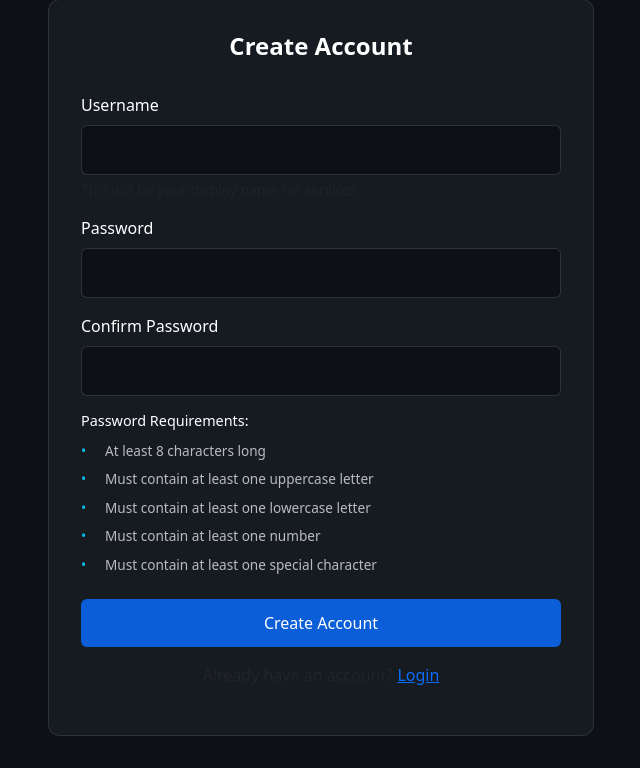
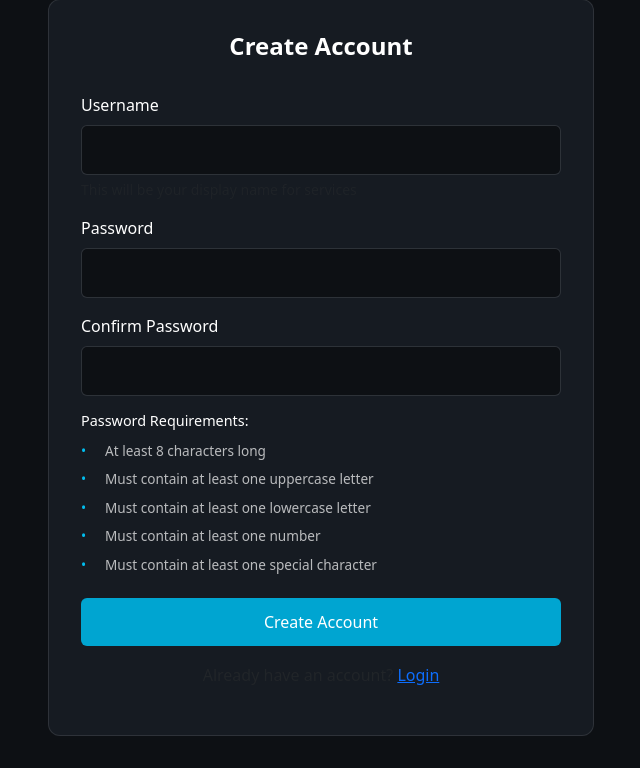
Before and after one commit to onur-CK/SkillFlow, a Django app: template skillflow/templates/sign-up.html in a window 1280 px wide, with the pointer over the restyled element. Shown: the part 263-1031 px from the top of the page, without its empty margins (319-959 px from the left). Run offline with Django 5.2, Linux system fonts and the light colour scheme; the template is opened without the code that fills it, so the values that code supplies are empty.

Commit message:
Createa button hover effect

```diff
--- a/skillflow/static/css/styles.css
+++ b/skillflow/static/css/styles.css
@@ -281,3 +281,8 @@ body {
     font-weight: 500; /* Makes the button text slightly bold */
     transition: all 0.3s ease; /* Adds a smooth transition effect for all properties */
 }
+
+.custom-submit:hover {
+    background-color: #00a5d1;
+    transform: translateY(-1px);
+}
```
